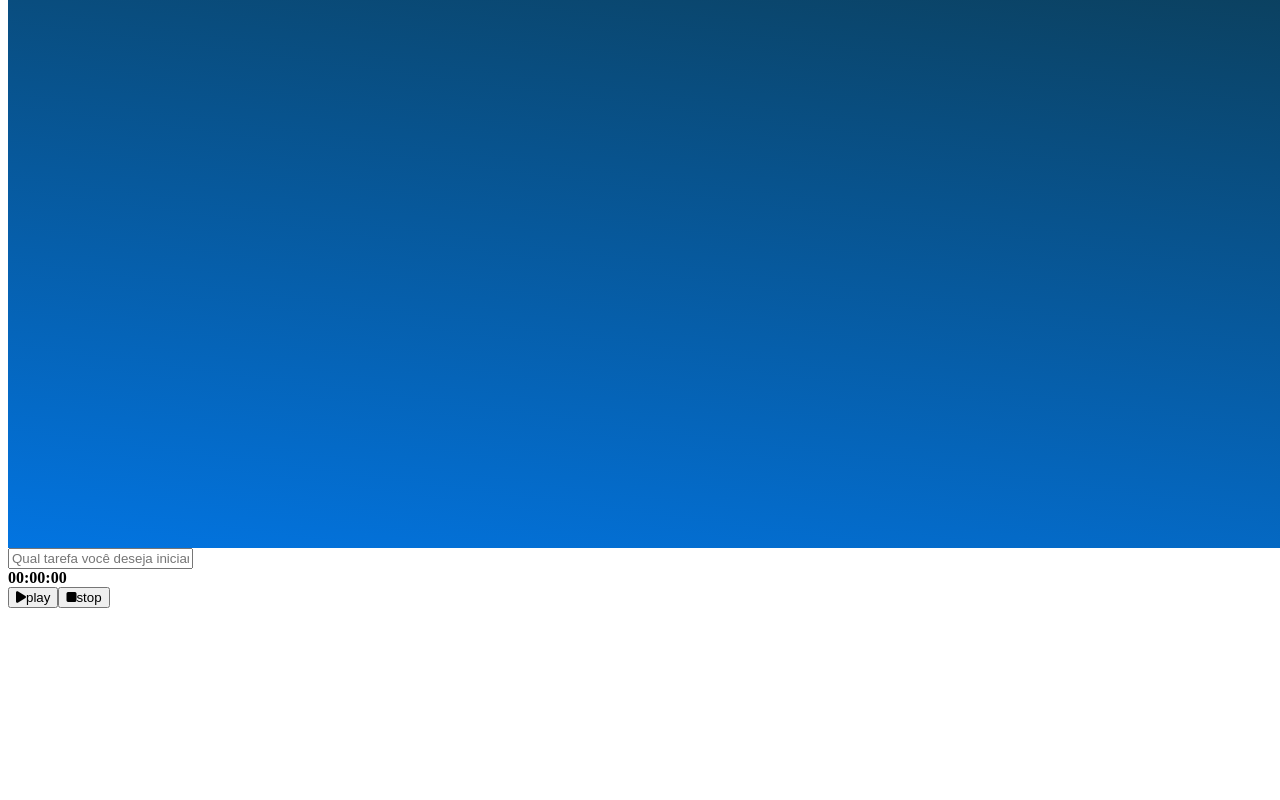
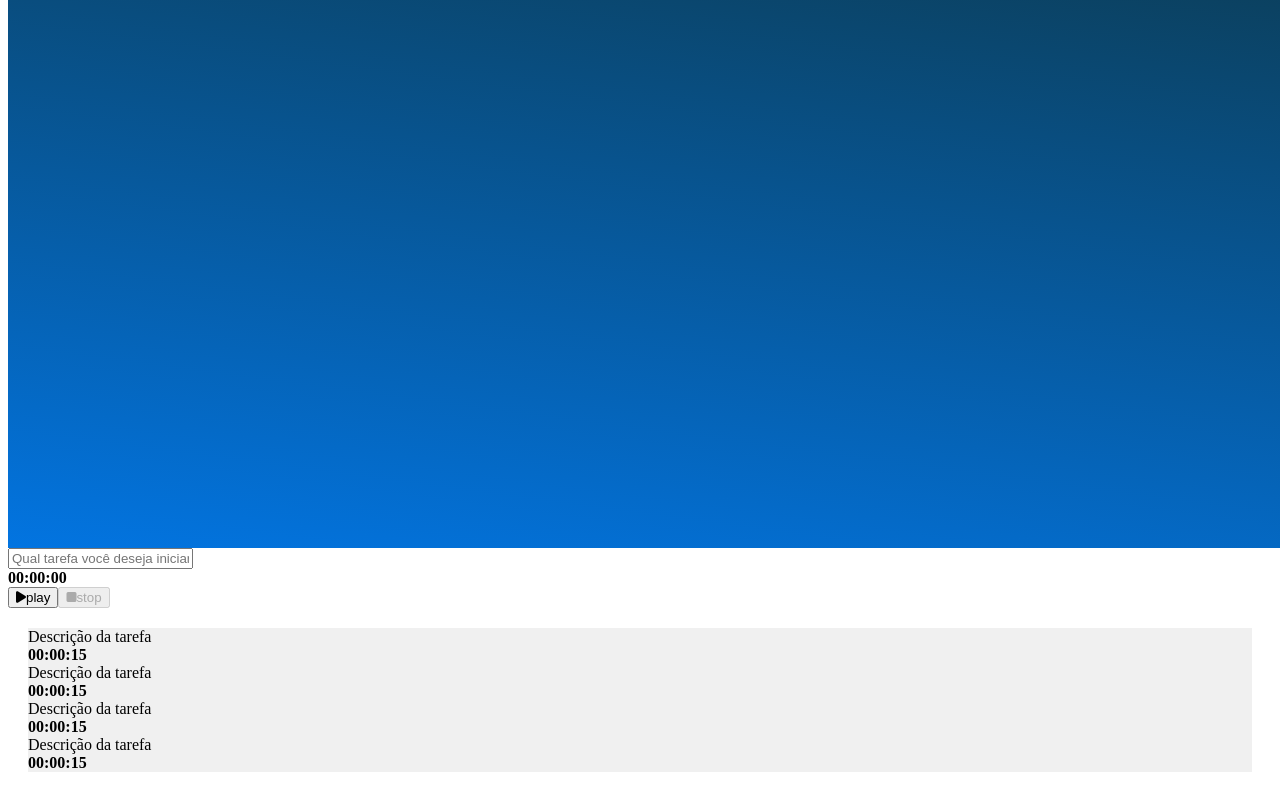
Before and after one commit to jonesrasta/ol-tracker, a Vue app: page / in a window 1280 px wide. Shown: the part 292-1092 px from the top of the page. Before the commit the page ends 908 px from the top, so only its background shows below. Built offline with nearby package versions, Linux system fonts and the light colour scheme; the HTML template or start-up script is replaced by a standard one.

Commit message:
Criando lista de tarefas

```diff
--- a/src/App.vue
+++ b/src/App.vue
@@ -6,19 +6,36 @@
     </div>
     <div class="column is-three-quarter">
       <FormularioCont />
+
+      <div class="lista">
+        <ListaTarefas />
+        <ListaTarefas />
+        <ListaTarefas />
+        <ListaTarefas />
+      </div>
     </div>
   </main>
 </template>
 <script lang="ts">
 import { defineComponent } from "vue";
-import BarraLateral from "./components/BarraLateral.vue";
-import FormularioCont from "./components/FormularioCont.vue";
+import BarraLateral from './components/BarraLateral.vue'
+import FormularioCont from './components/FormularioCont.vue'
+import ListaTarefas from './components/ListaTarefas.vue'
+
 
 export default defineComponent({
   name: "App",
   components: {
     BarraLateral,
     FormularioCont,
+    ListaTarefas,
+
   },
 });
 </script>
+
+<style scoped>
+.lista {
+  padding: 1.25rem;
+}
+</style>
--- a/src/components/CronometroCont.vue
+++ b/src/components/CronometroCont.vue
@@ -11,7 +11,7 @@ import { defineComponent } from 'vue'
 
 export default defineComponent({
     name: 'CronometroCont',
-    props:{
+    props: {
         tempoEmSegundos: {
             type: Number,
             default: 0
--- a/src/components/FormularioCont.vue
+++ b/src/components/FormularioCont.vue
@@ -2,10 +2,10 @@
   <div class="box">
     <div class="columns">
       <div class="column is-8" role="form" aria-label="Formulario para criação de uma nova tarefa">
-        <input type="text" class="input" placeholder="Qual tarefa você deseja iniciar?" />
+        <input type="text" class="input" placeholder="Qual tarefa você deseja iniciar?" v-model="descricao" />
       </div>
       <div class="column">
-        <TemporizadorCont />
+        <TemporizadorCont @aoTemporizadorFinalizado="finalizarTarefa" />
       </div>
     </div>
   </div>
@@ -19,6 +19,18 @@ export default defineComponent({
   name: "FormularioCont",
   components: {
     TemporizadorCont
+  },
+  data() {
+    return {
+      descricao: ''
+    }
+  },
+  methods: {
+    finalizarTarefa(tempoDecorrido: number): void {
+      console.log('tempo da tarefa', tempoDecorrido)
+      console.log('descrição da tarefa', this.descricao)
+      this.descricao = ''
+    }
   }
 
 });
--- /dev/null
+++ b/src/components/ListaTarefas.vue
@@ -0,0 +1,28 @@
+<template>
+  <div class="box has-text-weight-bold">
+    <div class="columns">
+      <div class="column is-7">Descrição da tarefa</div>
+      <div class="colunm">
+        <CronometroCont tempoEmSegundos="15" />
+      </div>
+    </div>
+  </div>
+</template>
+
+<script lang="ts">
+import { defineComponent } from "vue";
+import CronometroCont from "./CronometroCont.vue";
+
+export default defineComponent({
+  name: "ListaTarefas",
+  components: {
+    CronometroCont,
+  },
+});
+</script>
+
+<style scoped>
+.box {
+  background: #f0f0f0;
+}
+</style>
--- a/src/components/TemporizadorCont.vue
+++ b/src/components/TemporizadorCont.vue
@@ -1,13 +1,13 @@
 <template>
     <div class="is-flex is-align-center is-justify-content-space-between">
         <CronometroCont :tempoEmSegundos="tempoEmSegundos" />
-        <button class="button" @click="iniciar">
+        <button class="button" @click="iniciar" :disabled="cronometroRodando">
             <span class="icon">
                 <i class="fas fa-play"></i>
             </span>
             <span>play</span>
         </button>
-        <button class="button" @click="finalizar">
+        <button class="button" @click="finalizar" :disabled="!cronometroRodando">
             <span class="icon">
                 <i class="fas fa-stop"></i>
             </span>
@@ -21,6 +21,7 @@ import CronometroCont from './CronometroCont.vue';
 
 export default defineComponent({
     name: "TemporizadorCont",
+    emits: ['aoTemporizadorFinalizado'],
     components: {
         CronometroCont
     },
@@ -28,18 +29,23 @@ export default defineComponent({
         return {
             tempoEmSegundos: 0,
             cronometro: 0,
+            cronometroRodando: false,
         };
     },
 
 
     methods: {
         iniciar() {
+            this.cronometroRodando = true
             this.cronometro = setInterval(() => {
                 this.tempoEmSegundos += 1;
             }, 1000);
         },
         finalizar() {
+            this.cronometroRodando = false
             clearInterval(this.cronometro);
+            this.$emit('aoTemporizadorFinalizado', this.tempoEmSegundos)
+            this.tempoEmSegundos = 0
         },
     },
 });
```
Also changed, not shown: src/components/BotaoCont.vue (added, +35 -0 lines). Lines whose indentation alone changed are shown as unchanged.
